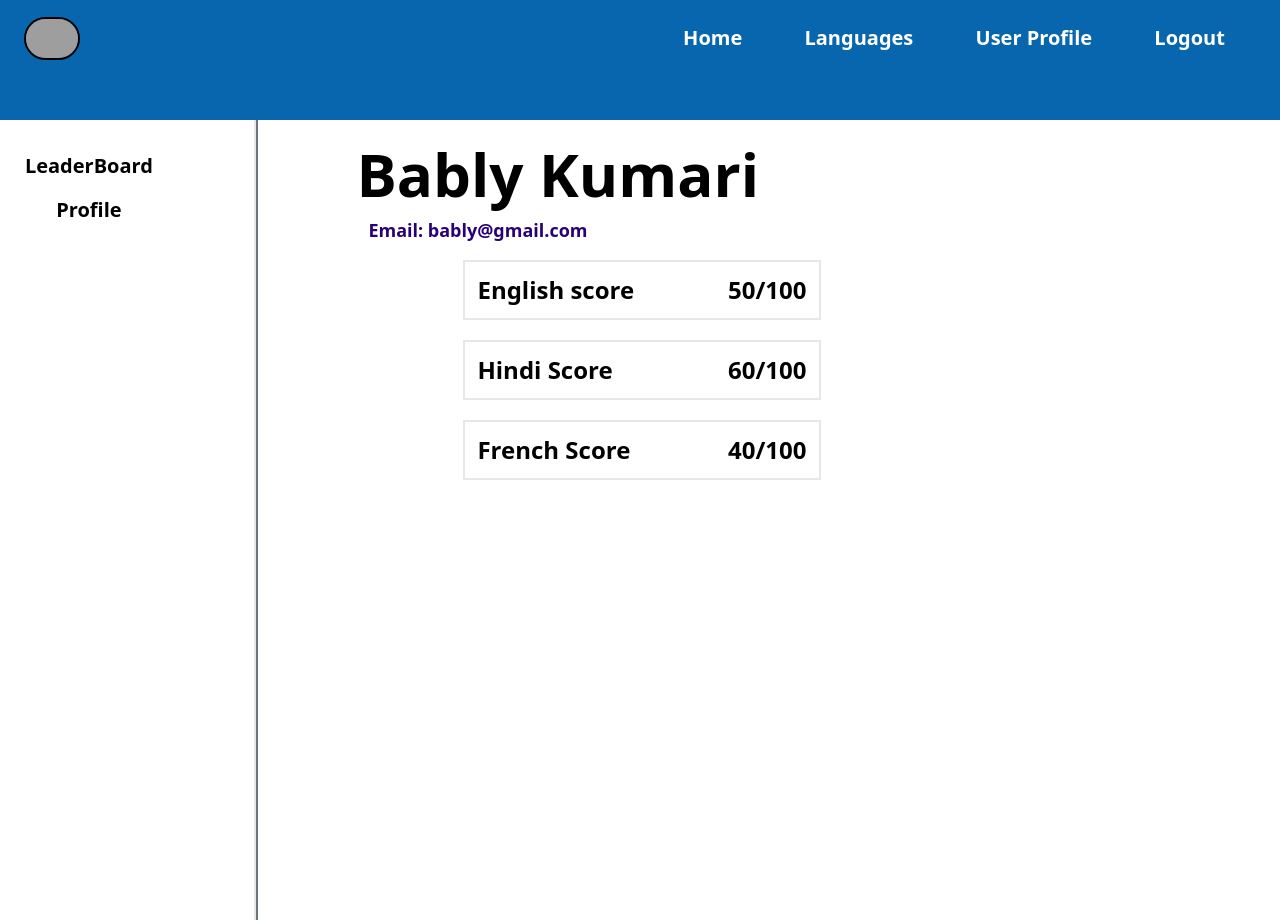
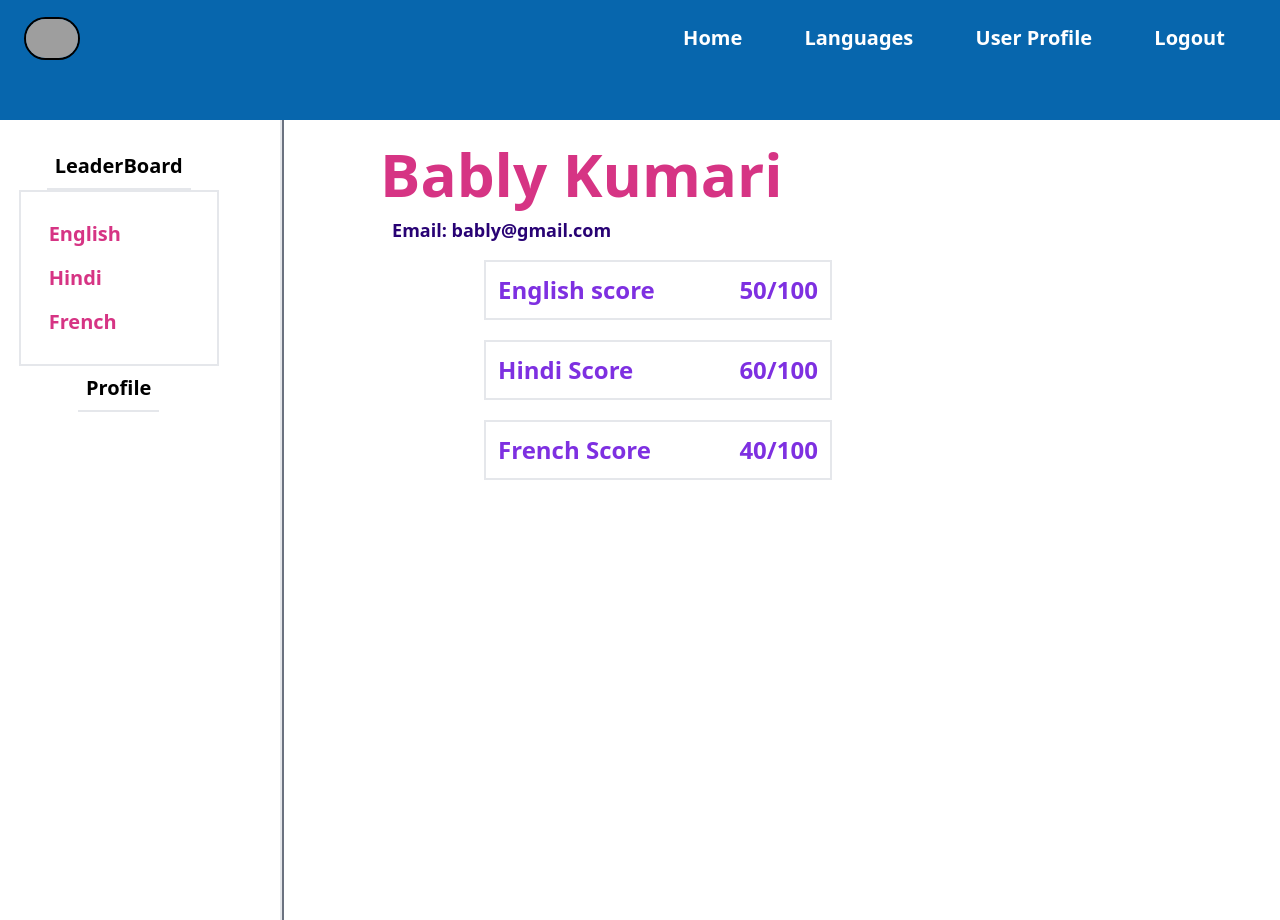
Before and after one commit to bablysingh2409/language-learning-game-frontend, a React (Create React App) app: page /profile in a window 1280 px wide. Both pictures are taken after a click on the element "LeaderBoard". Built offline with nearby package versions, Linux system fonts and the light colour scheme; grey boxes are pictures that could not be loaded.

Commit message:
Added UserProfile and LeaderBoard components and Implemented dynamic rendering of Leaderboard based on selected language

```diff
--- a/src/App.js
+++ b/src/App.js
@@ -6,6 +6,7 @@ import Home from "./pages/Home";
 import LoginPage from "./pages/LoginPage";
 import SignUp from "./pages/SignUp";
 import { RouterProvider, createBrowserRouter } from "react-router-dom";
+import UserPage from "./pages/UserPage";
 
 function App() {
 
@@ -32,7 +33,7 @@ function App() {
         },
         {
           path:'/profile',
-          element:<UserProfile/>
+          element:<UserPage/>
         },
         {
           path:'/exercises',
--- a/src/components/Exercise.js
+++ b/src/components/Exercise.js
@@ -39,7 +39,7 @@ function Exercise() {
         setQuize(false);
     }
 
-    const handleIndex=()=>{
+    const handleIndex = () => {
         setIdx((prevIdx) => prevIdx + 1);
 
         if (idx + 1 >= exercisesData.length) {
@@ -74,11 +74,11 @@ function Exercise() {
 
                             <form className='flex flex-col ml-3 gap-3'>
                                 <div className='flex gap-5 mt-3'>
-                                    <input type='radio' id='opt1' name='options'/>
+                                    <input type='radio' id='opt1' name='options' />
                                     <label className='text-xl font-semibold' htmlFor='opt1'>{exercisesData[idx].options[0]}</label>
                                 </div>
                                 <div className='flex gap-5 mt-3'>
-                                    <input type='radio' id='opt2' name='options'/>
+                                    <input type='radio' id='opt2' name='options' />
                                     <label className='text-lg font-semibold' htmlFor='opt2'>{exercisesData[idx].options[1]}</label>
                                 </div>
 
--- /dev/null
+++ b/src/components/LeaderBoard.js
@@ -0,0 +1,52 @@
+import React from 'react'
+
+function LeaderBoard({ language }) {
+    console.log(language)
+
+    const user = [
+        {
+            name: 'bably',
+            marks: 50
+        },
+        {
+            name: 'bably',
+            marks: 50
+        },
+        {
+            name: 'bably',
+            marks: 50
+        },
+        {
+            name: 'bably',
+            marks: 50
+        },
+        {
+            name: 'bably',
+            marks: 50
+        }
+
+    ]
+    return (
+        <div className=' w-full p-6'>
+            <div className='w-[80%]  m-auto p-4'>
+                <h1 className='text-5xl font-bold text-[#D63484] text-center'>{language} Language Top Students</h1>
+                <div className='flex p-4 gap-2 m-3 w-full justify-between pr-5'>
+                    <h2 className='text-2xl font-bold text-[#7E30E1]'>Name</h2>
+                    <h2 className='text-2xl font-bold text-[#7E30E1] '>Total Marks</h2>
+                </div>
+                {
+                    user.map((data, i) => {
+                        return (
+                            <div key={i} className='flex p-4 border-2 rounded shadow-md bg-[#8ACDD7] gap-2 m-3 w-full pr-16 justify-between'>
+                                <h2 className='text-xl font-semibold'>{data.name}</h2>
+                                <h2 className='text-xl font-semibold'>{data.marks}</h2>
+                            </div>
+                        )
+                    })
+                }
+            </div>
+        </div>
+    )
+}
+
+export default LeaderBoard;
--- a/src/components/UserProfile.js
+++ b/src/components/UserProfile.js
@@ -1,28 +1,21 @@
-import React from 'react'
+import React, { useState } from 'react'
 import { Link } from 'react-router-dom'
+import LeaderBoard from './LeaderBoard';
 
 function UserProfile() {
+
+
+
     return (
-    <div className=''>
-        <div className='flex '>
-            <div className='w-[20%] border-r-2'>
-                <div className='w-[70%] p-6 flex flex-col items-center justify-center'>
-                    <h2 className='text-xl cursor-pointer hover:text-[#280274] p-2 hover:border-2 hover:border-[#3652AD] hover:rounded font-bold'>LeaderBoard</h2>
-                    <h2 className='text-xl cursor-pointer hover:text-[#280274] p-2 hover:border-2 hover:border-[#3652AD] hover:rounded font-bold'>Profile</h2>
-                </div>
-            </div>
-            <div className='w-[2px] h-[100vh] bg-gray-500'></div>
         <div className='w-[60%] p-3'>
                         <div className='flex flex-col justify-center m-auto w-[80%]'>
-                    <h2 className='text-6xl m-3 font-bold'>Bably Kumari</h2>
+                            <h2 className='text-6xl m-3 font-bold text-[#D63484]'>Bably Kumari</h2>
                             <p className='text-lg font-bold text-[#280274] ml-6'>Email: bably@gmail.com</p>
                             <ul className='flex flex-col mt-4 gap-5 items-center'>
-                        <li className='w-[60%] border-2 p-3 text-2xl font-semibold'>English score <span className='float-end text-2xl font-bold'>50/100 </span></li>
-                        <li className='w-[60%] border-2 p-3 text-2xl font-semibold'>Hindi Score <span className='float-end text-2xl font-bold'>60/100</span></li>
-                        <li className='w-[60%] border-2 p-3 text-2xl font-semibold'>French Score <span className='float-end text-2xl font-bold'>40/100</span></li>
+                                <li className='w-[60%] border-2 p-3 text-2xl font-semibold text-[#7E30E1]'>English score <span className='float-end text-2xl font-bold'>50/100 </span></li>
+                                <li className='w-[60%] border-2 p-3 text-2xl font-semibold text-[#7E30E1]'>Hindi Score <span className='float-end text-2xl font-bold'>60/100</span></li>
+                                <li className='w-[60%] border-2 p-3 text-2xl font-semibold text-[#7E30E1]'>French Score <span className='float-end text-2xl font-bold'>40/100</span></li>
                             </ul>
-                </div>
-            </div>
                         </div>
                     </div>
     )
--- /dev/null
+++ b/src/pages/UserPage.js
@@ -0,0 +1,51 @@
+import React, { useState } from 'react'
+import { Link } from 'react-router-dom'
+import LeaderBoard from '../components/LeaderBoard';
+import UserProfile from '../components/UserProfile';
+
+function UserPage() {
+    const [isOpen, setIsOpen] = useState(false);
+    const [selectedLanguage, setSelectedLanguage] = useState('');
+    const [selectedTab, setSelectedTab] = useState('profile');
+
+const handleTab=(language)=>{
+    console.log(language)
+     setSelectedLanguage(language);
+     setSelectedTab('leaderBoard');
+     setIsOpen(false)
+}
+
+    return (
+        <div className=''>
+            <div className='flex ml-8'>
+                <div className='w-[20%] border-r-2'>
+                    <div className='w-[70%] p-6 flex flex-col items-center justify-center'>
+                        <h2 className='text-xl cursor-pointer hover:text-[#280274] p-2 hover:border-2 hover:border-[#3652AD] hover:rounded
+                    font-bold border-b-2' onClick={() => setIsOpen(!isOpen)}>LeaderBoard</h2>
+                        {
+                            isOpen &&
+                            <div className='w-[200px] p-5 border-2'>
+                                <p className='cursor-pointer text-xl font-bold text-[#D63484] p-2 hover:bg-[#8ACDD7]
+                                 hover:border-[#8ACDD7] w-full' onClick={() =>handleTab('english') }>English</p>
+                                <p className='cursor-pointer text-xl font-bold text-[#D63484] p-2 hover:bg-[#8ACDD7]
+                                 hover:border-[#8ACDD7] w-full' onClick={() => handleTab('hindi')}>Hindi</p>
+                                <p className='cursor-pointer text-xl font-bold text-[#D63484] p-2 hover:bg-[#8ACDD7]
+                                 hover:border-[#8ACDD7] w-full' onClick={() => handleTab('french')}>French</p>
+                            </div>
+                        }
+                        <h2 className='text-xl cursor-pointer hover:text-[#280274] p-2 hover:border-2
+                        hover:border-[#3652AD] hover:rounded font-bold border-b-2' onClick={()=>setSelectedTab('profile')}>Profile</h2>
+                    </div>
+                </div>
+                <div className='w-[2px] h-[100vh] bg-gray-500'></div>
+                {
+                 selectedTab=='profile' ?
+                    <UserProfile />
+                    : <LeaderBoard language={selectedLanguage}/>
+                }
+            </div>
+        </div>
+    )
+}
+
+export default UserPage
```
Also changed, not shown: src/pages/SignUp.js (line endings or trailing spaces). Lines whose indentation alone changed are shown as unchanged.
